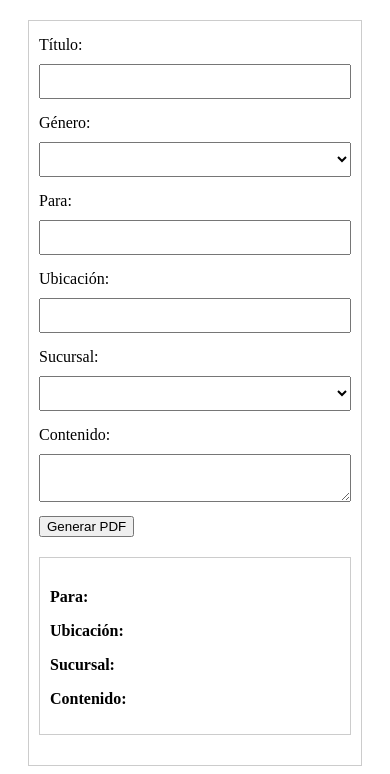
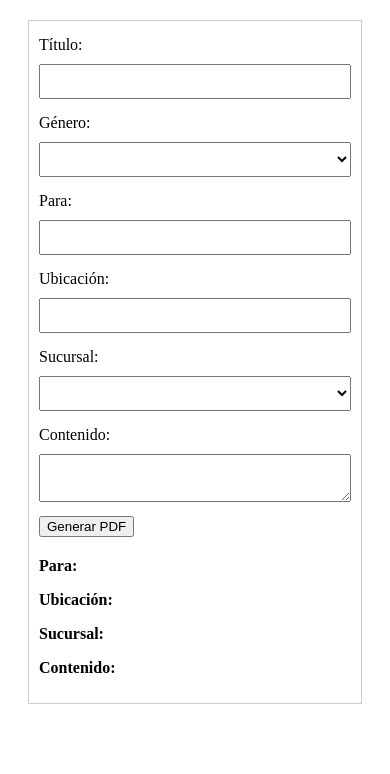
Before and after one commit to Astar18/Memo, an Angular app: page / in a window 390 px wide. Shown: the top 774 px of the page. Built offline with nearby package versions, Linux system fonts and the light colour scheme.

Commit message:
cambios diseño 1

```diff
--- a/src/app/components/memo/memo.component.css
+++ b/src/app/components/memo/memo.component.css
@@ -35,3 +35,21 @@ form textarea {
     display: none;
   }
 }
+
+
+@media (max-width: 768px) {
+  .memo-container {
+    padding: 10px;
+  }
+}
+
+@media (max-width: 576px) {
+  input[type="text"],
+  textarea {
+    width: calc(100% - 20px);
+  }
+}
+/* Estilo para ocultar todos los elementos excepto el contenido del PDF */
+.printing *:not(#pdf-content) {
+  display: none !important;
+}
--- a/src/app/components/memo/memo.component.html
+++ b/src/app/components/memo/memo.component.html
@@ -33,7 +33,7 @@
     <button type="button" (click)="printMemo()">Generar PDF</button>
   </form>
 
-  <div class="memo">
+  <div id="pdf-content" class="pdf-content">
     <h2>{{ memo.title }}</h2>
     <p><strong>Para:</strong> {{ memo.gender }} {{ memo.recipient }}</p>
     <p><strong>Ubicación:</strong> {{ memo.location }}</p>
--- a/src/app/components/memo/memo.component.ts
+++ b/src/app/components/memo/memo.component.ts
@@ -44,9 +44,12 @@ export class MemoComponent implements OnInit {
       format: [595, 842] // Tamaño A5 en puntos (595 x 842)
     });
 
-    const memoContainer = document.getElementById('memo-container') as HTMLElement;
+    // Ocultar el resto de la página
+    document.body.classList.add('printing');
 
-    html2canvas(memoContainer).then((canvas) => {
+    const pdfContent = document.getElementById('pdf-content') as HTMLElement;
+
+    html2canvas(pdfContent).then((canvas) => {
       const imgData = canvas.toDataURL('image/png');
 
       // Calcular el tamaño de la imagen para que se ajuste al tamaño A5
@@ -61,6 +64,9 @@ export class MemoComponent implements OnInit {
 
       // Guardar el PDF
       pdf.save('memo.pdf');
+
+      // Mostrar el resto de la página después de generar el PDF
+      document.body.classList.remove('printing');
     });
   }
 
```
